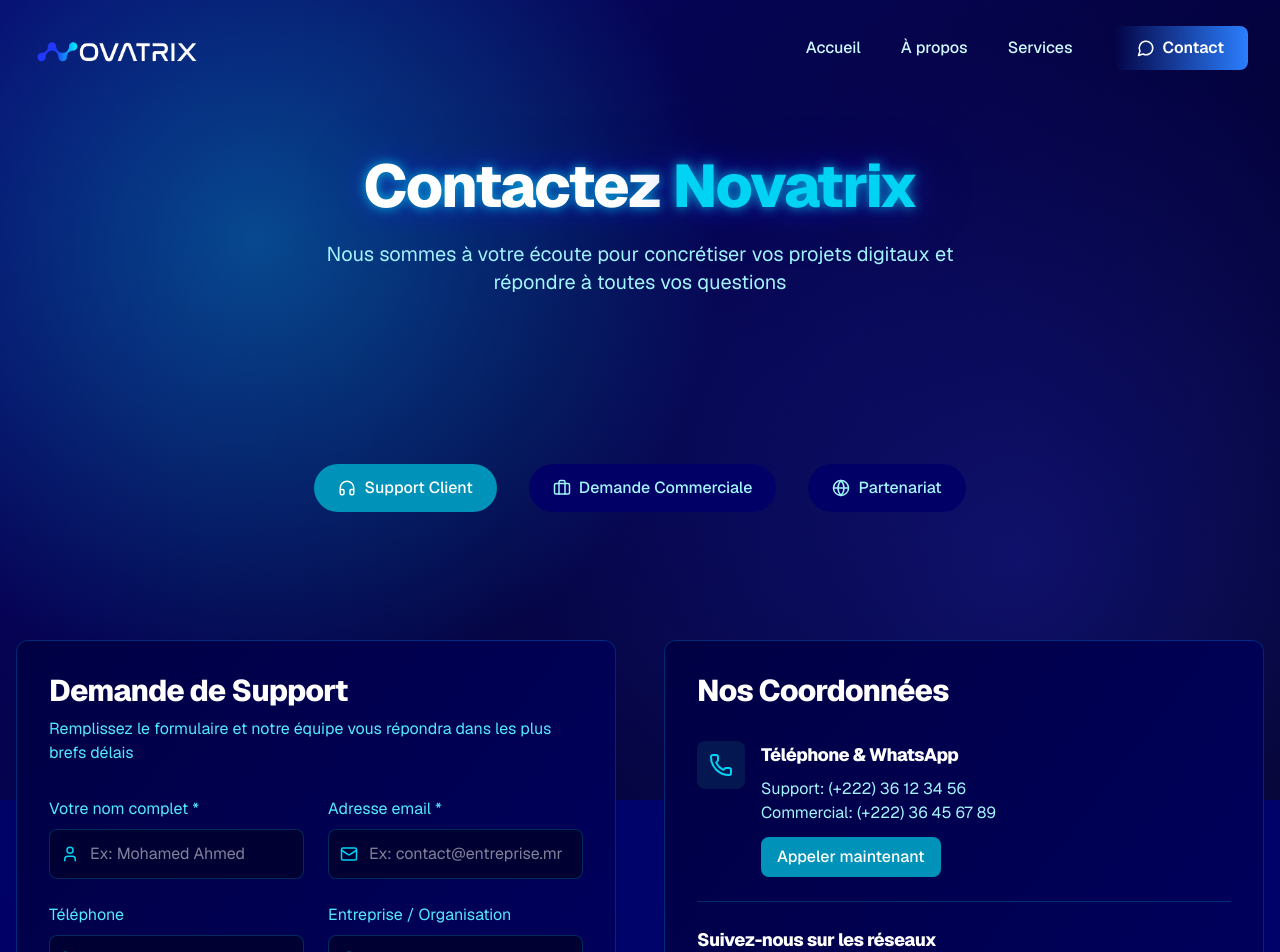
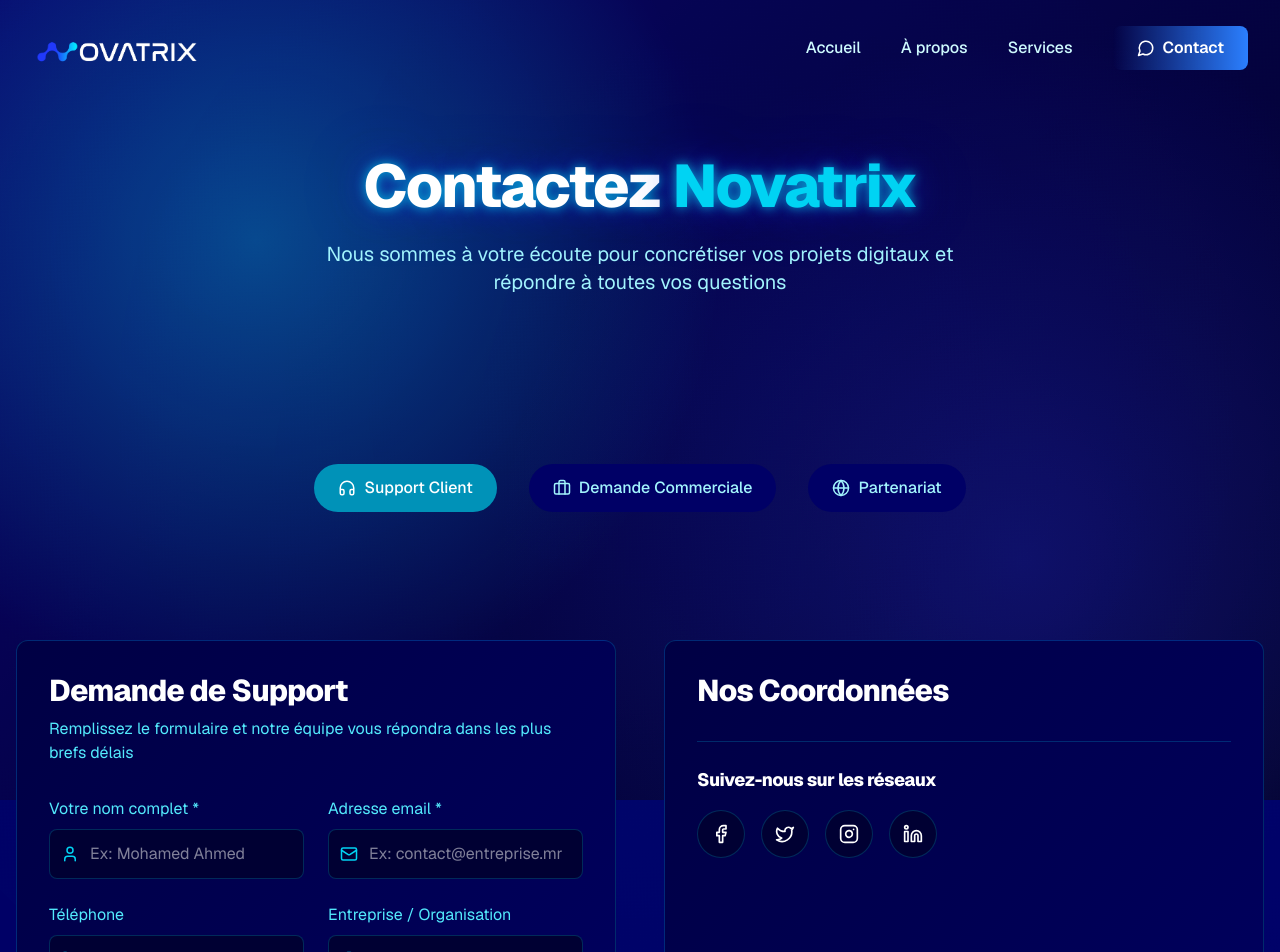
Before and after one commit to arsprod20/novatrix, a Next.js app: page /contact in a window 1280 px wide. Shown: the top 952 px of the page. Built offline with nearby package versions, Linux system fonts and the light colour scheme.

Commit message:
Ajout d'un fichier modifié

```diff
--- a/app/contact/page.tsx
+++ b/app/contact/page.tsx
@@ -312,35 +312,20 @@
                 <h2 className="text-2xl md:text-3xl font-bold mb-8">Nos Coordonnées</h2>
 
                 <div className="space-y-6">
-                  {/* Contact */}
-                  <div className="flex items-start">
-                    <div className="bg-cyan-900/30 p-3 rounded-lg mr-4">
-                      <Phone className="text-cyan-400" size={24} />
-                    </div>
-                    <div>
-                      <h3 className="text-lg font-bold mb-2">Téléphone & WhatsApp</h3>
-                      <p className="text-cyan-200">Support: (+222) 36 12 34 56</p>
-                      <p className="text-cyan-200">Commercial: (+222) 36 45 67 89</p>
-
-                      <button className="mt-3 bg-cyan-600 hover:bg-cyan-700 px-4 py-2 rounded-lg font-medium flex items-center">
-                        Appeler maintenant
-                      </button>
-                    </div>
-                  </div>
 
                   {/* Réseaux Sociaux */}
                   <div className="pt-6 border-t border-cyan-400/20">
                     <h3 className="text-lg font-bold mb-4">Suivez-nous sur les réseaux</h3>
                     <div className="flex space-x-4">
                       {[
-                        { icon: <Facebook size={20} />, label: "Facebook", href: "https://www.facebook.com/novatrix01" },
+                        { icon: <Facebook size={20} />, label: "Facebook", href: "https://www.facebook.com/novatrix01"},
     { icon: <Twitter size={20} />, label: "Twitter", href: "https://x.com/Novatrix01" },
-    { icon: <Instagram size={20} />, label: "Instagram", href: "https://www.instagram.com/novat_rix/" },
-    { icon: <Linkedin size={20} />, label: "LinkedIn", href: "https://www.linkedin.com/company/novatrix01/" }
+    { icon: <Instagram size={20} />, label: "Instagram", href: "https://www.instagram.com/novat_rix/"},
+    { icon: <Linkedin size={20} />, label: "LinkedIn", href: "https://www.linkedin.com/company/novatrix01/"}
                       ].map((social, index) => (
                         <a
                           key={index}
-                          href="#"
+                          href={social.href}
                           className="w-12 h-12 rounded-full bg-[#000033] border border-cyan-400/20 flex items-center justify-center hover:bg-cyan-900/30 transition-colors"
                           aria-label={social.label}
                         >
```
